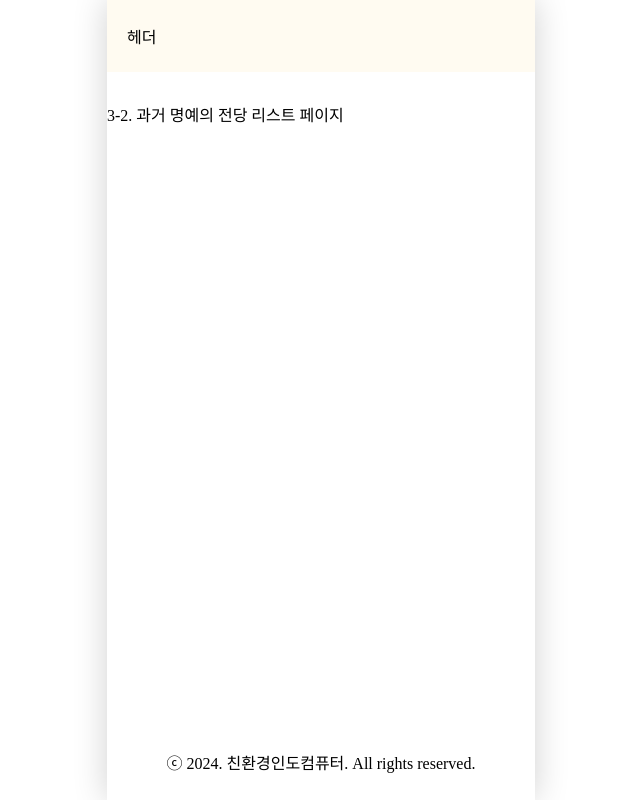
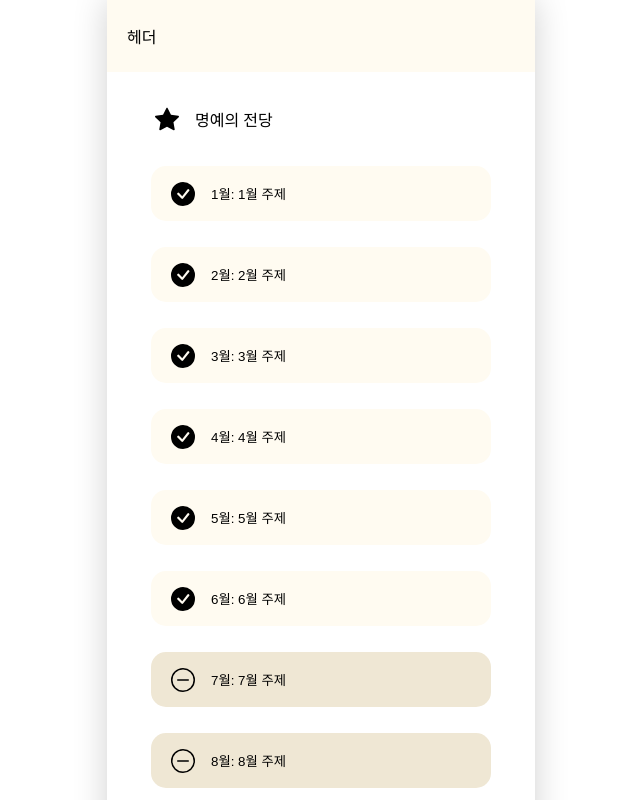
Before and after one commit to 2024-HUFSummer-HACKATHON/EnvIndiaComputer, a React (Create React App) app: page /pastrankinglist in a window 1280 px wide. Shown: the top 800 px of the page, without its empty margins (319-959 px from the left). Built offline with nearby package versions, Linux system fonts and the light colour scheme.

Commit message:
design: p.3-2 과거 명예의 전당 리스트 페이지 css 작업 완료

```diff
--- a/src/components/BlockButtons.js
+++ b/src/components/BlockButtons.js
@@ -6,7 +6,7 @@ const Button = styled.button`
   flex-direction: row;
   align-items: center;
   margin: 26px auto;
-    background-color: #FFFBF1;
+  background-color: ${props => props.bgColor || '#FFFBF1'};
   width: 340px;
   height: 55px;
   border: none;
@@ -27,10 +27,10 @@ const Icon = styled.div`
   }
 `;
 
-function BlockButtons({ text, icon }) {
+function BlockButtons({ text, icon, bgColor }) {
   return (
     <>
-      <Button>
+      <Button bgColor={bgColor}>
         <Icon>{icon}</Icon>
         {text}
       </Button>
--- a/src/pages/PastRankingList.jsx
+++ b/src/pages/PastRankingList.jsx
@@ -1,10 +1,54 @@
 import React from 'react'
+import { BsFillStarFill, BsCheckCircleFill, BsDashCircle } from "react-icons/bs";
+import styled from 'styled-components';
+import BlockButtons from '../components/BlockButtons';
+
+const Title = styled.div`
+  display: flex;
+  flex-direction: row;
+  align-items: center;
+  margin: 35px 48px;
+  .icons{
+    margin-right: 16px;
+    width: 24px;
+    height: 24px;
+  }
+`
+const List = styled.div`
+  padding-bottom: 44px;
+`
+
+const months = [
+  "1월", "2월", "3월", "4월", "5월", "6월",
+  "7월", "8월", "9월", "10월", "11월", "12월"
+];
 
 function PastRankingList() {
+  const currentMonth = new Date().getMonth(); // 0부터 시작하므로 1월은 0, 12월은 11
+
   return (
-    <div>
-      3-2. 과거 명예의 전당 리스트 페이지
-    </div>
+    <>
+      <Title>
+        <BsFillStarFill className='icons'/>
+        명예의 전당
+      </Title>
+      <List>
+        {months.map((month, index) => {
+          const isPast = index <= currentMonth; // 현재 달 포함
+          const icon = isPast ? <BsCheckCircleFill/> : <BsDashCircle/>;
+          const bgColor = isPast ? '#FFFBF1' : '#EFE7D4';
+          return (
+            <BlockButtons
+              key={index}
+              icon={icon}
+              text={`${month}: ${month} 주제`}
+              bgColor={bgColor}
+            />
+          );
+        })}
+      </List>
+
+    </>
   )
 }
 
--- a/src/styles/Mobile.js
+++ b/src/styles/Mobile.js
@@ -6,8 +6,8 @@ const Container=styled.div`
     justify-content:center;
     align-items:center;
     overflow: auto;
-    height: 100vh; /* Container가 뷰포트의 전체 높이를 차지하도록 설정 */
-`;
+    //height: 100vh; /* Container가 뷰포트의 전체 높이를 차지하도록 설정 */
+`
 
 const Content=styled.div`
     position: relative; /* Footer를 절대 위치시키기 위해 Content를 상대 위치로 설정 */
@@ -18,7 +18,7 @@ const Content=styled.div`
     box-shadow:0px 0px 32px #0000002f;
     background-color: #ffffff;
     //padding-bottom: 260px; //footer높이만큼 패딩 줘야함. 그래야 내용 다보임.
-`;
+`
 
 const Header=styled.div`
     display:flex;
@@ -28,7 +28,7 @@ const Header=styled.div`
     padding:16px 20px;
     background-color: #FFFBF1;
     margin-bottom: 30px;
-`;
+`
 const Footer=styled.div`
     position: absolute; /* Footer를 절대 위치로 설정 */
     bottom: 0; /* Footer를 Content의 맨 아래에 위치시킴 */
@@ -38,15 +38,12 @@ const Footer=styled.div`
     justify-content:space-between;
     padding-bottom: 26px;
     margin-top: auto;
+`
 
-`
 const Text=styled.div`
     width: 100%;
     text-align: center;
-
-`
-
-
+ `
 const Mobile=()=>{
     return(
         <>
```
Lines whose indentation alone changed are shown as unchanged.
